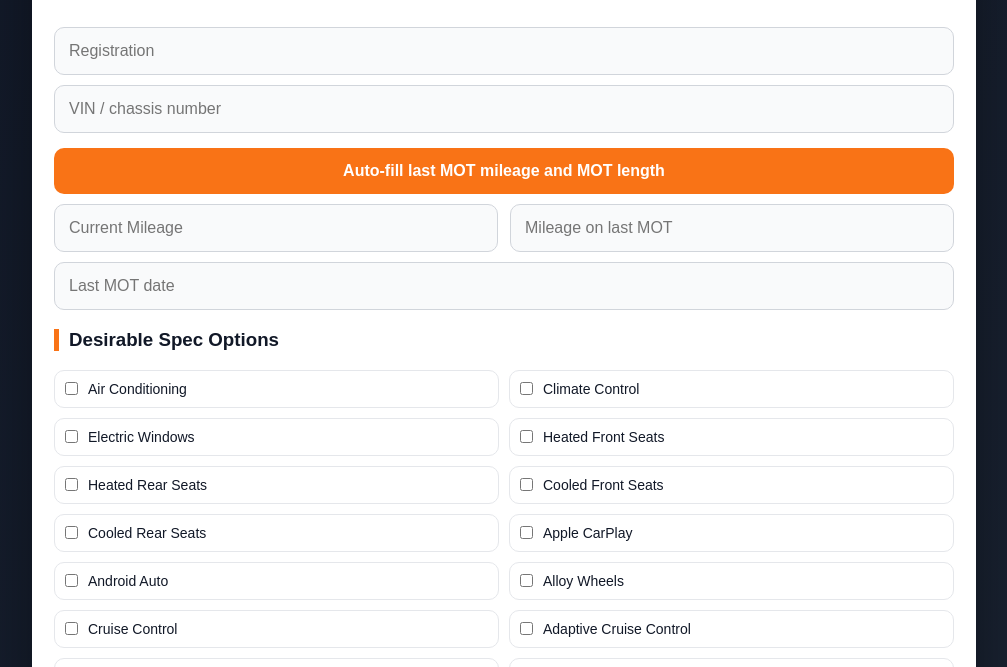
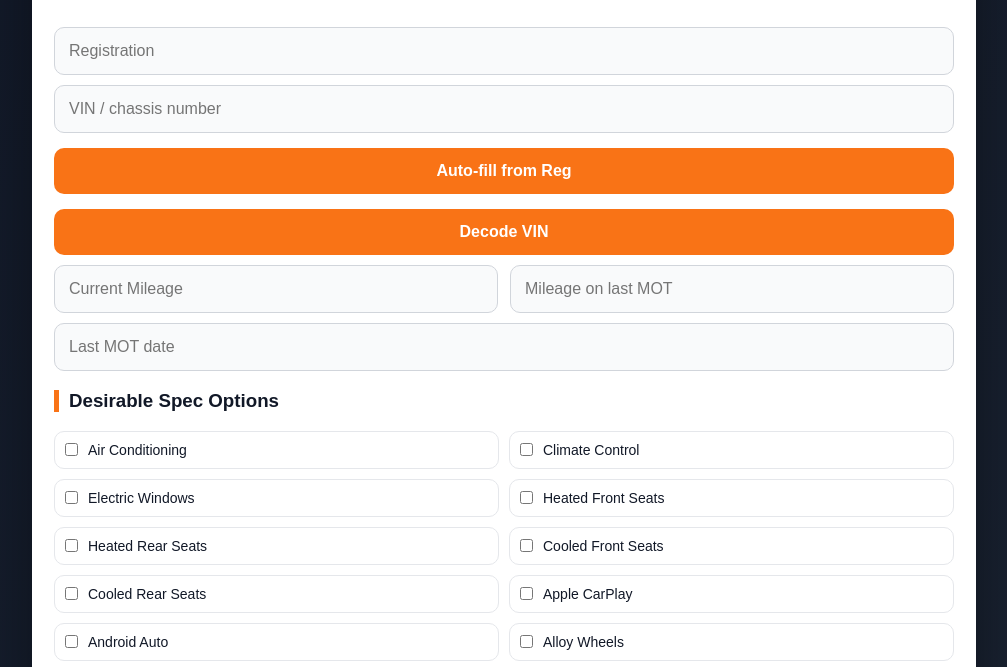
Before and after one commit to dbautocare/vehicle-app, a website: page index.html in a window 1280 px wide. Shown: the part 126-793 px from the top of the page, without its empty margins (136-1143 px from the left). Drawn offline with Linux system fonts and the light colour scheme.

Commit message:
Update index.html

```diff
--- a/index.html
+++ b/index.html
@@ -11,7 +11,11 @@ body{font-family:Arial,sans-serif;background:linear-gradient(135deg,#111827,#1f2
 <body>
 <div class="container">
 <h1>Vehicle Valuation</h1><div class="subtitle">MOT-powered appraisal and buying decision tool</div>
-<input id="registration" placeholder="Registration"><input id="vin" placeholder="VIN / chassis number"><button onclick="autoFillMotDetails()">Auto-fill last MOT mileage and MOT length</button>
+<input id="registration" placeholder="Registration"><input id="vin" placeholder="VIN / chassis number">
+
+<button onclick="autoFillMotDetails()">Auto-fill from Reg</button>
+
+<button onclick="autoFillVinDetails()">Decode VIN</button>
     <div id="vehicleInfo" class="result-card"></div>
 <div class="grid"><input id="mileage" type="number" placeholder="Current Mileage"><input id="lastMotMileage" type="text" placeholder="Mileage on last MOT" readonly></div><input id="lastMotDate" type="text" placeholder="Last MOT date" readonly>
 <h3>Desirable Spec Options</h3><div class="spec-grid" id="specGrid"></div><textarea id="extraSpec" placeholder="Any other spec not listed above"></textarea>
@@ -103,7 +107,63 @@ async function autoFillMotDetails() {
         alert("Could not auto-fill vehicle details");
 
     }
+async function autoFillVinDetails(){
 
+    const vin=document.getElementById("vin").value.trim();
+
+    if(!vin){
+
+        alert("Please enter a VIN first");
+
+        return;
+
+    }
+
+    try{
+
+        const r=await fetch(`/api/vin/${vin}`);
+
+        const d=await r.json();
+
+        if(!d.valid){
+
+            alert(d.error || "Invalid VIN");
+
+            return;
+
+        }
+
+        const vehicleInfoBox=document.getElementById("vehicleInfo");
+
+        if(vehicleInfoBox){
+
+            vehicleInfoBox.innerHTML=`
+
+                <strong>${d.make || "Unknown"} ${d.model || ""} ${d.year || ""}</strong><br>
+
+                Fuel: ${d.fuel || "Unknown"}<br>
+
+                Engine: ${d.engine ? d.engine+"L" : "Unknown"}<br>
+
+                Body: ${d.bodyClass || "Unknown"}<br>
+
+                Transmission: ${d.transmission || "Unknown"}
+
+            `;
+
+        }
+
+        alert("VIN details decoded");
+
+    }catch(e){
+
+        console.error(e);
+
+        alert("Could not decode VIN");
+
+    }
+
+}
 }function listHtml(arr){return(arr&&arr.length)?arr.map(x=>`<li>${x}</li>`).join(""):"<li>None recorded</li>"}
 function buildMotAnalysisHtml(a){if(!a)return"";let c=a.motCategories;let cls=a.motRiskLevel==="High"?"bad":a.motRiskLevel==="Medium"?"warning":"good";return`<div class="card ${cls}"><h3>Automatic MOT Risk Scoring</h3><div class="score">${a.motRiskScore} / 100</div><p><strong>Risk Level:</strong> ${a.motRiskLevel}</p><ul>${listHtml(a.motRiskNotes)}</ul></div><div class="card"><h3>Mileage Anomaly Detection</h3><ul>${a.mileageAnomalies.length?a.mileageAnomalies.map(x=>`<li>${x}</li>`).join(""):"<li>No mileage anomalies detected</li>"}</ul></div><div class="card"><h3>Auto MOT Categorisation</h3><span class="badge">Corrosion: ${c.corrosion}</span><span class="badge">Tyres: ${c.tyres}</span><span class="badge">Brakes: ${c.brakes}</span><span class="badge">Suspension: ${c.suspension}</span><span class="badge">Lights: ${c.lights}</span><span class="badge">Emissions: ${c.emissions}</span></div><div class="card"><h3>Likely Retail Speed</h3><div class="score">${a.likelyRetailSpeedScore} / 100</div><p><strong>${a.likelyRetailSpeed}</strong></p></div>`}
 function buildSpecAnalysisHtml(a){if(!a)return"";return`<div class="card good"><h3>Spec Scoring</h3><div class="score">${a.specScore} / 35</div><p><strong>Value added:</strong> £${a.specValueAdjustment}</p><ul>${listHtml(a.specNotes)}</ul></div>`}
```
